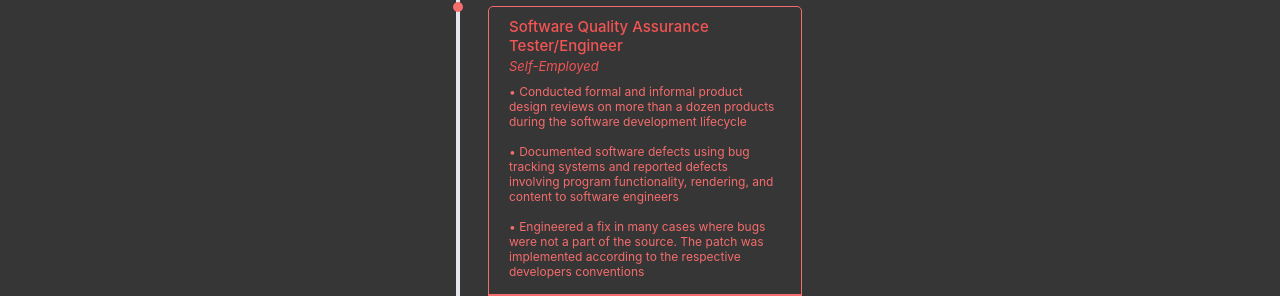
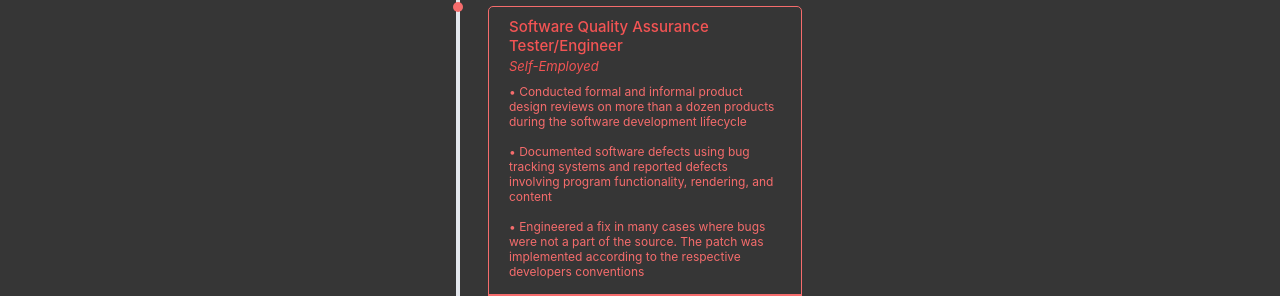
Before and after one commit to adamalston/v1, a plain HTML site: page index.html in a window 1280 px wide. Shown: the part 1967-2263 px from the top of the page. Drawn offline with Linux system fonts and the light colour scheme; a web font is replaced by a local one.

Commit message:
update position descriptions

```diff
--- a/index.html
+++ b/index.html
@@ -154,7 +154,7 @@
                         <div class="timeline-card-title">Software Quality Assurance Tester/Engineer</div>
                         <div class="timeline-card-subtitle">Self-Employed</div>
                         <div class="timeline-card-content">• Conducted formal and informal product design reviews on more than a dozen products during the software development lifecycle</div>
-                        <div class="timeline-card-content">• Documented software defects using bug tracking systems and reported defects involving program functionality, rendering, and content to software engineers</div>
+                        <div class="timeline-card-content">• Documented software defects using bug tracking systems and reported defects involving program functionality, rendering, and content</div>
                         <div class="timeline-card-content">• Engineered a fix in many cases where bugs were not a part of the source. The patch was implemented according to the respective developers conventions</div>
                         <div class="timeline-card-time">Sep 2015 - July 2019</div>
                      </div>
```
